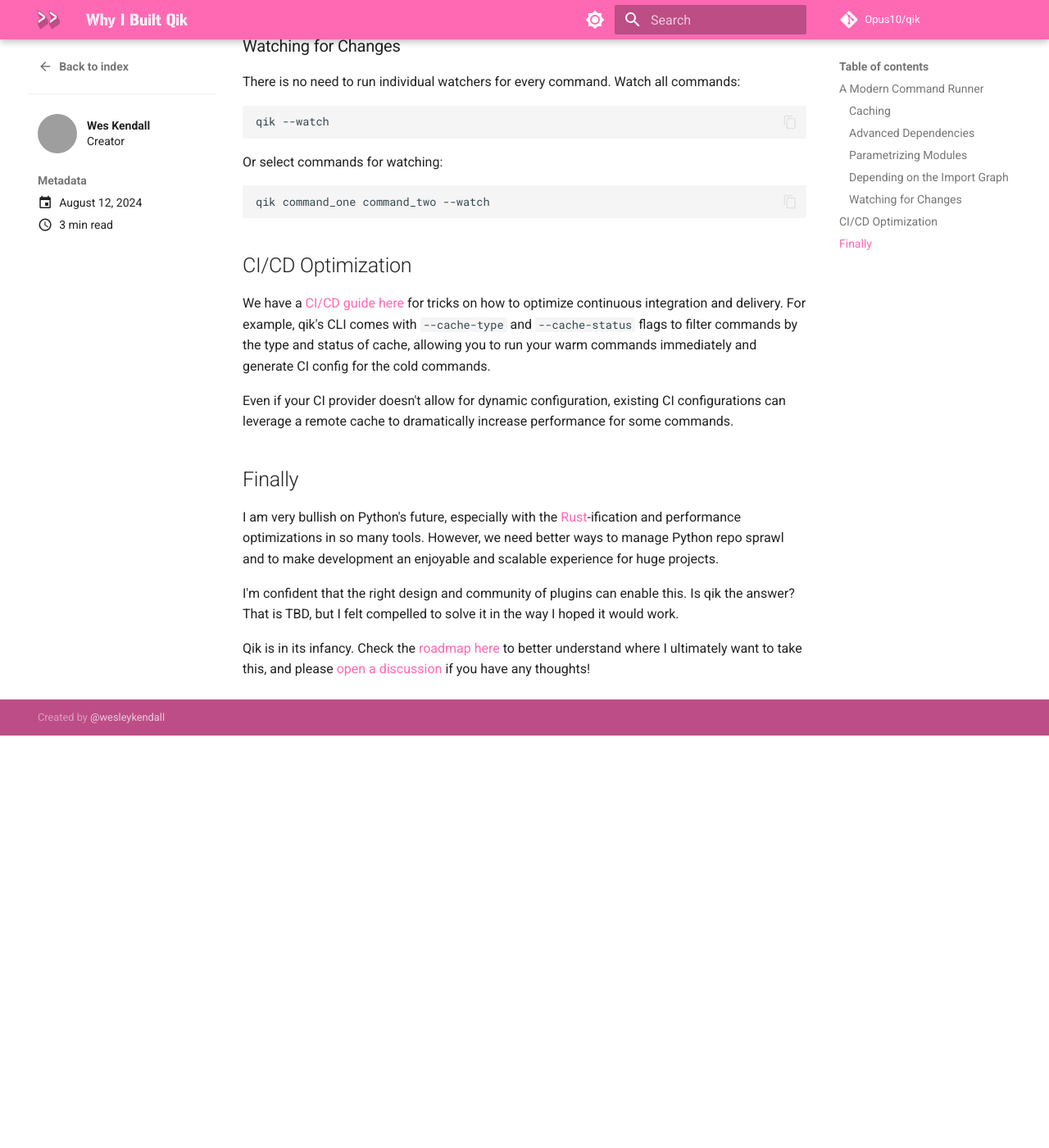
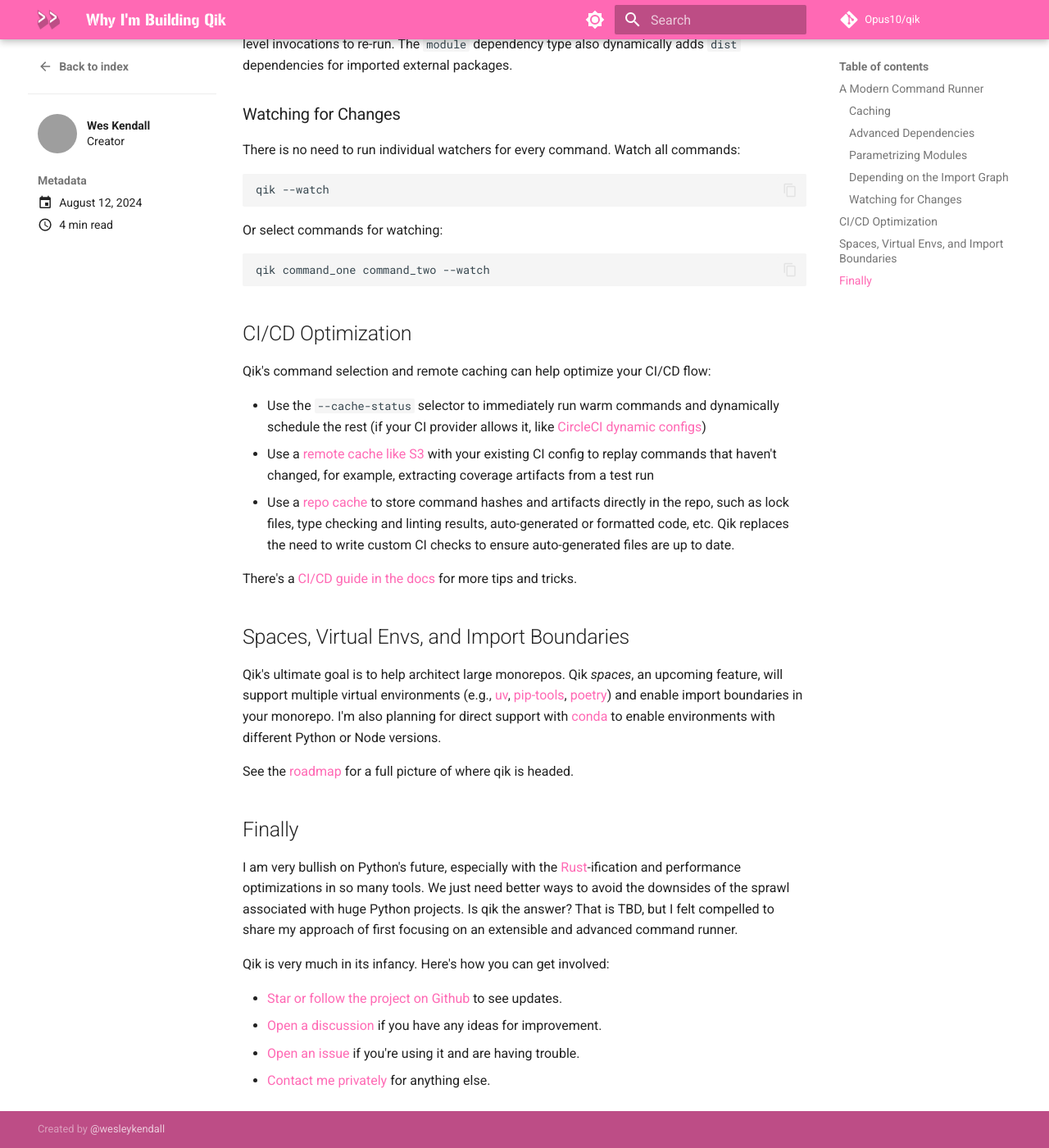
Before and after one commit to Opus10/qik, an MkDocs documentation site: the page built from docs/blog/posts/why.md, in a window 1280 px wide and 1400 px high, scrolled down 2452 px. Shown: the whole window at 82% size. Built offline with MkDocs 1.6.1 and Material for MkDocs 9.7.7, drawn with Linux system fonts in a browser that asks for light colours; comment, search, counter and statistics services are not loaded; before the commit the page ends 3349 px from its top, so only the background shows below that; some of the changed text lies outside the part shown; grey boxes are pictures that could not be loaded.

Commit message:
Update blog post and other misc fixes.
Type: trivial

````diff
--- a/docs/blog/posts/why.md
+++ b/docs/blog/posts/why.md
@@ -5,15 +5,19 @@
   - wes
 ---
 
-# Why I Built Qik
+# Why I'm Building Qik
 
-I'm a fan of monorepos. I like to avoid overly complex infrastructure. Oftentimes the consequences of monorepos are painfully slow CI and a hodgepodge of developer commands.
+I'm a fan of monorepos. I like to avoid overly complex infrastructure. However, the consequences can oftentimes be painfully slow CI and a poor developer experience.
 
-I continually wonder why it's so difficult to *just run the things that matter* in CI. Is this the best we can do, paying to continually re-run things?
+For example, huge Django projects can have seconds of latency to run a command, not to mention minutes of running migrations in CI *just to start your test suite*. Oh, you have a failing test? Have fun *literally re-running everything from scratch on the next commit*.
 
-Although tools like [nx](https://nx.dev) have helped this experience in JavaScript monorepos, I desired an experience similar to [make](https://www.gnu.org/software/make/) that could understand the import graph of Python projects and performantly use file hashes to understand what has changed.
+Although tools like [nx](https://nx.dev) have greatly benefitted JavaScript monorepos, I desired a tool like [make](https://www.gnu.org/software/make/) for large Python projects that could:
 
-I wanted a fully open source tool that could be used with any CI service and caching backend. Enter qik.
+- Understand the import graph, running only the things that matter.
+- Support multiple virtual environments and enforce import boundaries.
+- Use full file hashing to understand what's changed vs. file modification times.
+
+Enter qik (*quick*).
 
 <!-- more -->
 
@@ -30,7 +34,7 @@
 
 ### Caching
 
-Where qik shines is its ability to cache commands results. Here we're caching the results in our repository when `requirements.in` changes:
+Where qik shines is its ability to cache command results. Here we're caching a lock file in our repository when `requirements.in` changes:
 
 ```toml
 [commands.lock]
@@ -39,7 +43,7 @@
 cache = "repo"
 ```
 
-Running `qik lock` will now cache the latest command results in your repository. Want to use a shared remote S3 cache instead? Configure it and specify the `artifacts` of the command:
+Running `qik lock` will replay the command if nothing has changed. Want to use a shared remote S3 cache instead? Configure it and specify the `artifacts` of the command:
 
 ```toml
 [caches.remote]
@@ -53,7 +57,7 @@
 cache = "remote"
 ```
 
-When the cache is warm, qik will immediately show the command output, extract the cached `requirements.txt` file, and exit with the cached exit code.
+When the cache is warm, qik will replay the command output, extract the `requirements.txt` file, and exit with the cached exit code.
 
 ### Advanced Dependencies
 
@@ -122,14 +126,27 @@
 
 ## CI/CD Optimization
 
-We have a [CI/CD guide here](../../ci.md) for tricks on how to optimize continuous integration and delivery. For example, qik's CLI comes with `--cache-type` and `--cache-status` flags to filter commands by the type and status of cache, allowing you to run your warm commands immediately and generate CI config for the cold commands.
+Qik's command selection and remote caching can help optimize your CI/CD flow:
 
-Even if your CI provider doesn't allow for dynamic configuration, existing CI configurations can leverage a remote cache to dramatically increase performance for some commands.
+- Use the `--cache-status` selector to immediately run warm commands and dynamically schedule the rest (if your CI provider allows it, like [CircleCI dynamic configs](https://circleci.com/docs/dynamic-config/))
+- Use a [remote cache like S3](../../caching.md#s3) with your existing CI config to replay commands that haven't changed, for example, extracting coverage artifacts from a test run
+- Use a [repo cache](../../caching.md#repo) to store command hashes and artifacts directly in the repo, such as lock files, type checking and linting results, auto-generated or formatted code, etc. Qik replaces the need to write custom CI checks to ensure auto-generated files are up to date.
+
+There's a [CI/CD guide in the docs](../../ci.md) for more tips and tricks.
+
+## Spaces, Virtual Envs, and Import Boundaries
+
+Qik's ultimate goal is to help architect large monorepos. Qik *spaces*, an upcoming feature, will support multiple virtual environments (e.g., [uv](https://github.com/astral-sh/uv), [pip-tools](https://github.com/jazzband/pip-tools), [poetry](https://python-poetry.org)) and enable import boundaries in your monorepo. I'm also planning for direct support with [conda](https://conda.io) to enable environments with different Python or Node versions.
+
+See the [roadmap](../../roadmap.md) for a full picture of where qik is headed.
 
 ## Finally
 
-I am very bullish on Python's future, especially with the [Rust](https://www.rust-lang.org)-ification and performance optimizations in so many tools. However, we need better ways to manage Python repo sprawl and to make development an enjoyable and scalable experience for huge projects.
+I am very bullish on Python's future, especially with the [Rust](https://www.rust-lang.org)-ification and performance optimizations in so many tools. We just need better ways to avoid the downsides of the sprawl associated with huge Python projects. Is qik the answer? That is TBD, but I felt compelled to share my approach of first focusing on an extensible and advanced command runner.
 
-I'm confident that the right design and community of plugins can enable this. Is qik the answer? That is TBD, but I felt compelled to solve it in the way I hoped it would work.
+Qik is very much in its infancy. Here's how you can get involved:
 
-Qik is in its infancy. Check the [roadmap here](../../roadmap.md) to better understand where I ultimately want to take this, and please [open a discussion](https://github.com/Opus10/qik/discussions) if you have any thoughts!
+- [Star or follow the project on Github](https://github.com/Opus10/qik) to see updates.
+- [Open a discussion](https://github.com/Opus10/qik/discussions) if you have any ideas for improvement.
+- [Open an issue](https://github.com/Opus10/qik/issues) if you're using it and are having trouble.
+- [Contact me privately](mailto:wesleykendall@gmail.com) for anything else.
--- a/docs/overrides/home.html
+++ b/docs/overrides/home.html
@@ -18,7 +18,7 @@
         <a href="{{ page.next_page.url | url }}" title="{{ page.next_page.title | e }}" class="md-button md-button--primary">
           Get started
         </a>
-        <a href="blog/2024/08/12/why-i-built-qik/" class="md-button">
+        <a href="blog/2024/08/12/why-im-building-qik/" class="md-button">
           Why?
         </a>
       </div>
````
Also changed, not shown: other parts of docs/blog/posts/why.md (+1 -1 lines), README.md (+1 -1 lines), docs/caching.md (+2 -0 lines).
